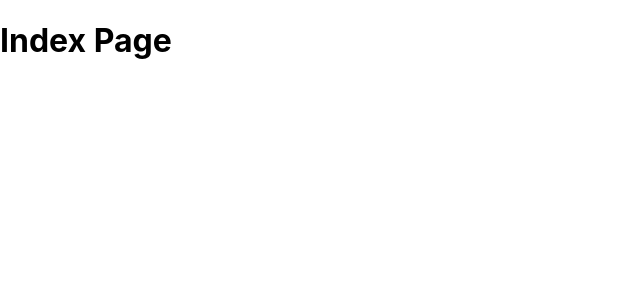
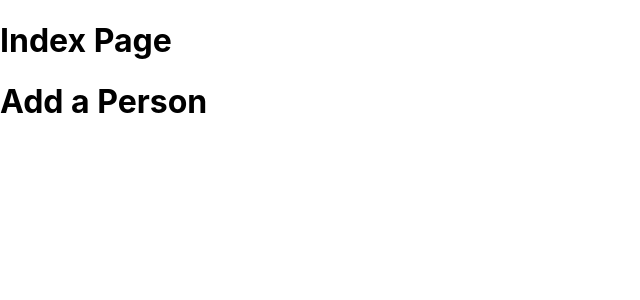
Before and after one commit to rohansinha01/group-frontend, a React (Create React App) app: page / in a window 1280 px wide. Shown: the top 300 px of the page, without its empty margins (0-640 px from the left). Built offline with nearby package versions, Linux system fonts and the light colour scheme.

Commit message:
create Index.js page and added ShowAll to router

```diff
--- /dev/null
+++ b/src/pages/Index.js
@@ -0,0 +1,11 @@
+import { Link, Form } from "react-router-dom"
+
+const ShowAll = () => {
+    return (
+        <div>
+            <h1>Add a Person</h1>
+        </div>
+    )
+}
+
+export default ShowAll
--- a/src/router.js
+++ b/src/router.js
@@ -2,10 +2,14 @@
 
 import { createBrowserRouter, createRoutesFromElements, Route } from "react-router-dom";
 import App from "./App";
+import ShowAll from "./pages/Index"
 
 const router = createBrowserRouter(
     createRoutesFromElements(
-        <Route path='/' element={<App />}></Route>
+        <Route path='/' element={<App />}>
+            <Route path="" element={<ShowAll />}/>
+        </Route>
+
     )
 )
 
```
